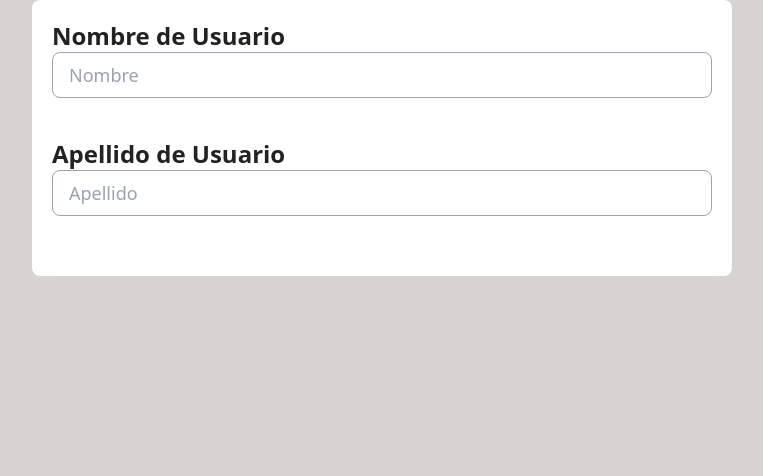
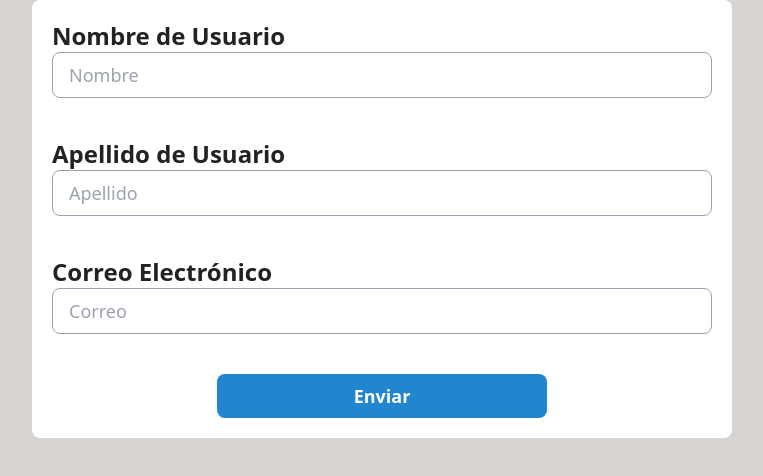
Before and after one commit to renier1989/gestor-usuarios, a React (Create React App) app: page / in a window 1280 px wide. Shown: the top 476 px of the page, without its empty margins (258-1021 px from the left). Built offline with nearby package versions, Linux system fonts and the light colour scheme; the HTML template or start-up script is replaced by a standard one.

Commit message:
Class79 - Componente Button

```diff
--- a/src/App.js
+++ b/src/App.js
@@ -1,3 +1,4 @@
+import Button from "./components/Button";
 import Card from "./components/Card";
 import Container from "./components/Container";
 import Input from "./components/Input";
@@ -8,6 +9,7 @@ function App() {
   const [formulario, handleChange] = useFormulario({
     name: "",
     lastname: "",
+    email: "",
   });
 
   return (
@@ -32,6 +34,17 @@ function App() {
               value={formulario.lastname}
               onChange={handleChange}
             />
+
+            <Input
+              label="Correo Electrónico"
+              type="text"
+              name="email"
+              placeholder="Correo"
+              value={formulario.email}
+              onChange={handleChange}
+            />
+
+            <Button >Enviar</Button>
           </form>
         </Card>
       </Container>
--- /dev/null
+++ b/src/components/Button.js
@@ -0,0 +1,13 @@
+import React from "react";
+
+function Button({ children }) {
+  return (
+    <div className="flex items-center justify-center">
+      <div className="transition duration-500 ease-in-out bg-[#2185D0] rounded-lg text-white py-2 px-4 font-semibold cursor-pointer text-lg hover:bg-[#1678c2]  w-[50%] flex items-center justify-center">
+        {children}
+      </div>
+    </div>
+  );
+}
+
+export default Button;
```
